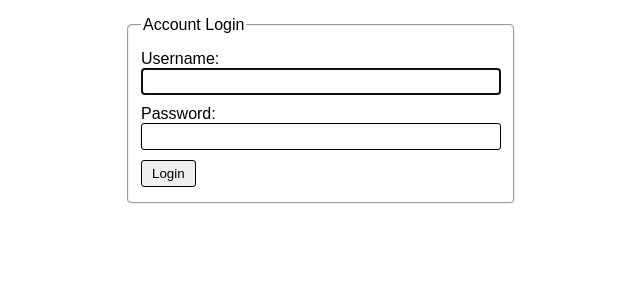
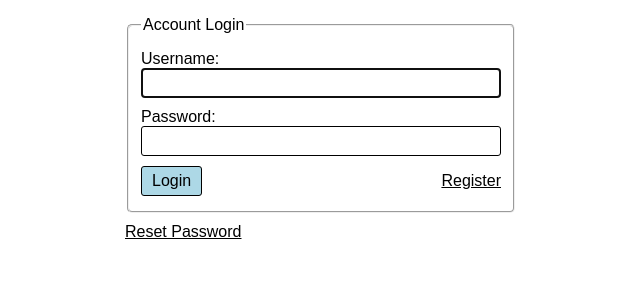
Before and after one commit to TFGrump/loan-tracking-app, a Python web app: template loan-tracker/templates/auth/login.html in a window 1280 px wide. Shown: the top 300 px of the page, without its empty margins (340-980 px from the left). Run offline with Jinja, Linux system fonts and the light colour scheme; the template is opened without the code that fills it, so the values that code supplies are empty.

Commit message:
Added some new pages, style sheets and modified the existing ones for better styling and more utility.

```diff
--- /dev/null
+++ b/loan-tracker/static/styles/index.css
@@ -0,0 +1,21 @@
+* {
+    font-family: Arial, Helvetica, sans-serif;
+    font-size: 1rem;
+}
+
+.login {
+    border: 1px solid black;
+    border-radius: 3px;
+    padding: 5px 10px;
+    text-decoration: none;
+    background: lightblue;
+    transition: background 0.25s;
+}
+
+.login:hover {
+    background: lawngreen;
+}
+
+.login:visited {
+    color: black;
+}
--- a/loan-tracker/static/styles/login.css
+++ b/loan-tracker/static/styles/password_form.css
@@ -1,19 +1,25 @@
-* {
-    font-family: Arial, Helvetica, sans-serif;
+:root {
+    --form-width: min(90vw, 350px);
 }
 
-:root {
-    --form-width: min(90vw, 350px);
+a {
+    color: black;
+    display: flex;
+    align-items: center;
+}
+
+fieldset {
+    border-radius: 5px;
+}
+
+a:visited {
+    color: black;
 }
 
 .form {
     margin: auto;
     margin-top: 2dvh;
     width: var(--form-width);
-}
-
-.form > fieldset {
-    border-radius: 5px;
 }
 
 .form-entry {
@@ -30,8 +36,24 @@
     padding: 5px 10px;
 }
 
+.form-entry > button {
+    cursor: pointer;
+    background: lightblue;
+    transition: background 0.25s;
+}
+
+.form-entry > button:hover {
+    cursor: pointer;
+    background: lawngreen
+}
+
 .form-entry > label {
     display: block;
+}
+
+.auth-buttons {
+    display: flex;
+    justify-content: space-between;
 }
 
 .error-message > p {
--- a/loan-tracker/templates/auth/login.html
+++ b/loan-tracker/templates/auth/login.html
@@ -2,11 +2,13 @@
 
 <head>
     <title>Loan Tracker Login</title>
-    <link rel="stylesheet" href="{{ url_for('static', filename='styles/login.css') }}">
+    <link rel="stylesheet" href="{{ url_for('static', filename='styles/index.css') }}">
+    <link rel="stylesheet" href="{{ url_for('static', filename='styles/password_form.css') }}">
 </head>
 
 <body>
-    <form class="form" method="post">
+    <div class="form">
+        <form method="post">
             <fieldset>
                 <legend>Account Login</legend>
                 <div class="form-entry">
@@ -17,12 +19,15 @@
                     <label for="password">Password:</label>
                     <input id="password" name="password" type="password" required />
                 </div>
-            <div class="form-entry">
+                <div class="form-entry auth-buttons">
                     <button>Login</button>
+                    <a href="{{ url }}/register">Register</a>
                 </div>
             </fieldset>
             <div class="error-message">
                 <p>{{ error }}</p>
             </div>
         </form>
+        <a href="{{ url }}/password_reset">Reset Password</a>
+    </div>
 </body>
```
Also changed, not shown: loan-tracker/templates/auth/register.html (+33 -0 lines), loan-tracker/templates/index.html (added, +10 -0 lines), loan-tracker/templates/auth/reset_password.html (added). Lines whose indentation alone changed are shown as unchanged.
